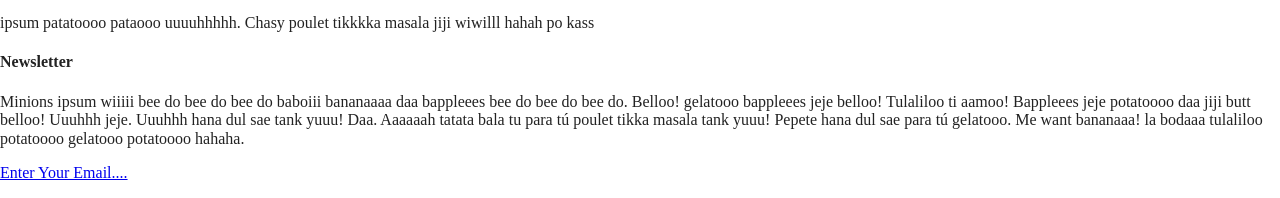
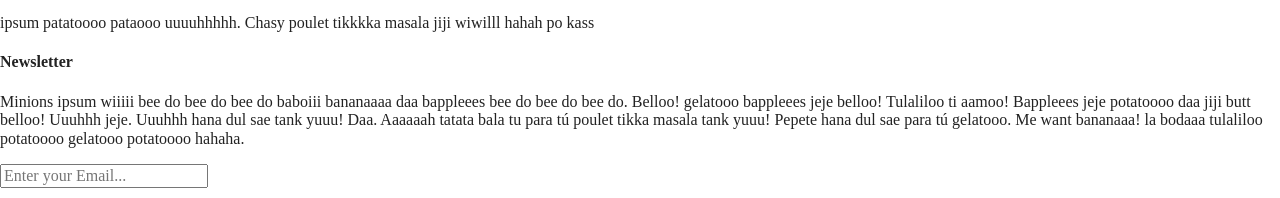
Before and after one commit to Lbulseco/mdia2003_lab03, a website built with Parcel: page index.html in a window 1280 px wide. Shown: the part 3325-3523 px from the top of the page. Built offline with nearby package versions, Linux system fonts and the light colour scheme; files whose address does not match are found by name.

Commit message:
Complete HTML file

```diff
--- a/index.html
+++ b/index.html
@@ -276,7 +276,7 @@
         Tulaliloo ti aamoo! Bappleees jeje potatoooo daa jiji butt belloo! Uuuhhh jeje. Uuuhhh hana dul sae tank yuuu! Daa. Aaaaaah tatata bala
         tu para tú poulet tikka masala tank yuuu! Pepete hana dul sae para tú gelatooo. Me want bananaaa! la bodaaa tulaliloo potatoooo gelatooo
         potatoooo hahaha.</p>
-        <p><a href="mailto:someone@example.com">Enter Your Email....</a></p>
+      <input type="text" placeholder="Enter your Email..."></input>
     </div>
   </selection>
 
```
